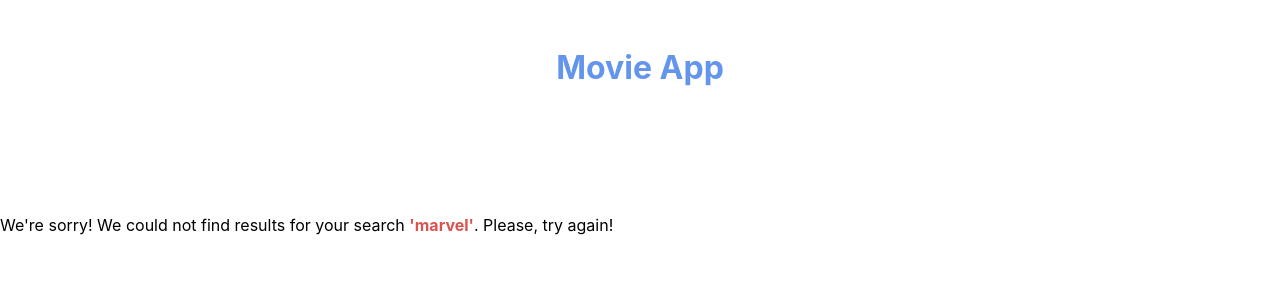
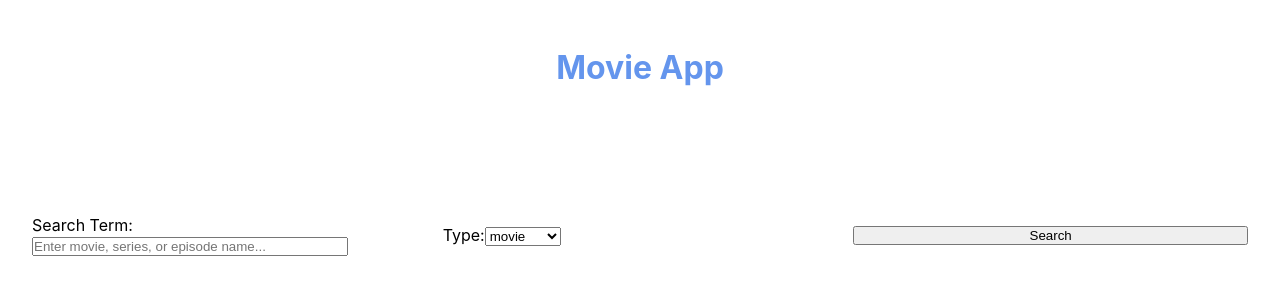
Before and after one commit to Shift3/react-course-jan-2022-omdb, a React (Create React App) app: page / in a window 1280 px wide. Shown: the top 300 px of the page. Built offline with nearby package versions, Linux system fonts and the light colour scheme; no server answers.

Commit message:
Define Search bar component & style it using styled-component

```diff
--- a/package.json
+++ b/package.json
@@ -10,6 +10,7 @@
     "react": "^17.0.2",
     "react-dom": "^17.0.2",
     "react-scripts": "5.0.0",
+    "styled-components": "^5.3.3",
     "web-vitals": "^2.1.3"
   },
   "scripts": {
--- a/src/App.js
+++ b/src/App.js
@@ -1,56 +1,14 @@
-import { useState, useEffect } from "react";
-import { getMoviesbySearchTerm } from "./utils"
-import MovieList from "./MovieList";
-import Spinner from "./Spinner";
+import SearchBar from "./SearchBar";
 
 function App() {
-  const [searchTerm, setSearchTerm] = useState("marvel");
-  const [isLoading, setIsLoading] = useState(false);
-  const [movies, setMovies] = useState([]);
-  const [isError, setIsError] = useState(null);
-
-  useEffect(() => {
-    setIsLoading(true);
-    getMoviesbySearchTerm(searchTerm).then(result => {
-      const searchedResultrs = [result];
-      setMovies(searchedResultrs);
-      setIsError(null);
-      setIsLoading(false);
-    }).catch(err => {
-      console.log('err: ', err);
-      setIsError(`Error occured: ${err}`);
-      setMovies([]);
-      setIsLoading(false);
-    });
-
-  }, [searchTerm]);
-
-  return(
+    return(
     <>
 
       <header>
           <h1>Movie App</h1>
       </header>
 
-      {isLoading ? (<Spinner />) : (
-            <>
-              {movies.length ? (
-                <>
-                    <MovieList movies={movies} />
-                </>
-              ) : (
-                    <div>
-                        <p>
-                            We're sorry! We could not find results for your search{" "}
-                            <span style={{ fontWeight: "bolder", color: "#d9534f" }}>
-                            '{searchTerm}'
-                            </span>
-                            . Please, try again!
-                        </p>
-                    </div>
-                )}
-            </>
-        )}
+      <SearchBar />
     </>
 );
 }
--- /dev/null
+++ b/src/SearchBar.js
@@ -0,0 +1,52 @@
+import { useState} from "react";
+import styled from "styled-components";
+
+const SearchBar = () => {
+  const [searchTerm, setSearchTerm] = useState("");
+  const searchTypes = ["movie", "series", "episodes"];
+  const search = () => {
+
+  }
+
+  return (
+
+      <form onSubmit={e => {
+        e.preventDefault();
+        search();
+      }}>
+        <Row>
+        <label htmlFor="searchInput">Search Term:
+          <input id="searchInput"
+              placeholder="Enter movie, series, or episode name..."
+              value={searchTerm}
+              onChange={e => setSearchTerm(e.target.value)}
+              style={{width: '80%'}}/>
+        </label>
+
+        <label htmlFor="searchType">Type:
+          <select id="searchType">
+              {
+                searchTypes.map(type => (
+                  <option key={type} value={type}>{type}</option>
+                ))
+              }
+          </select>
+        </label>
+
+        <button>Search</button>
+        </Row>
+      </form>
+
+  )
+}
+
+const Row =styled.div`
+  padding: 0 2rem;
+  display: grid;
+  grid-template-columns: repeat(3, minmax(min-content, 1fr));
+  grid-gap: 1rem;
+  justify-content: center;
+  align-items: center;
+`;
+
+export default SearchBar;
```
Also changed, not shown: 1 other file (tests, documents, lock files or other folders).
